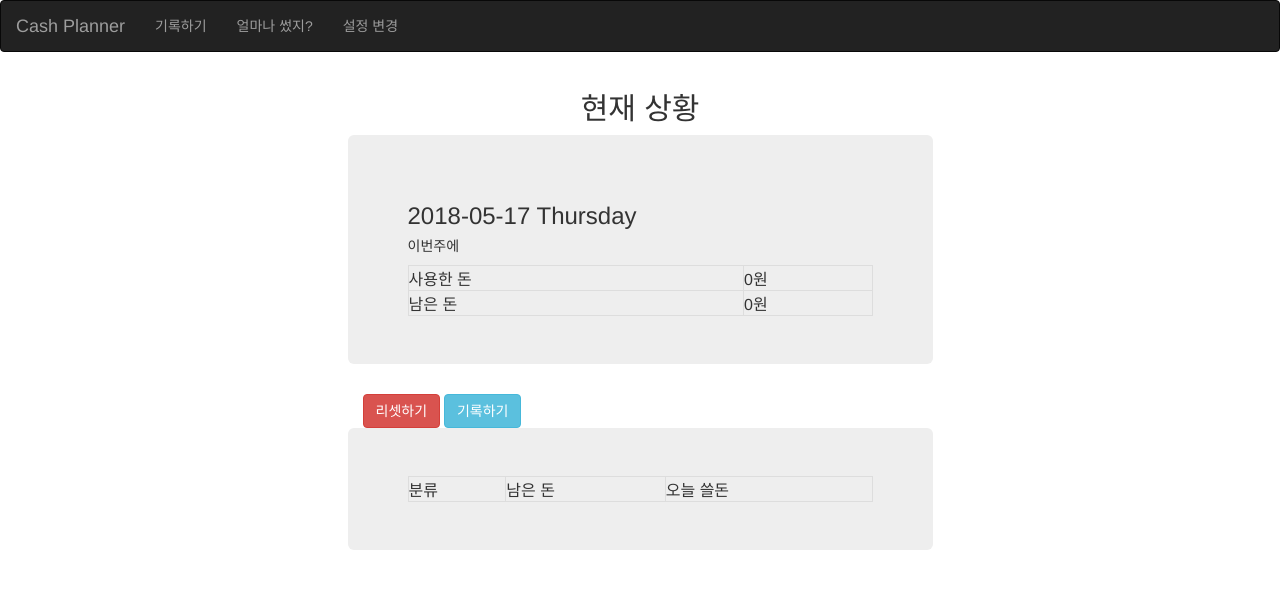
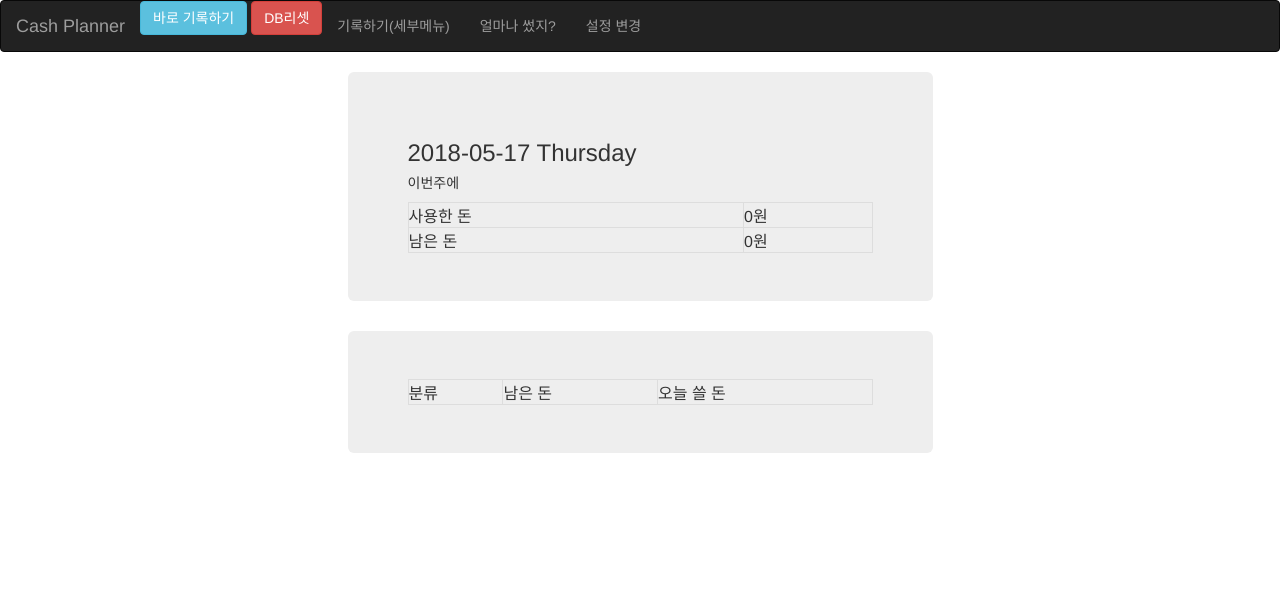
Before and after one commit to ox1230/capl, a Django app: page /main/ in a window 1280 px wide. Shown: the top 589 px of the page. Run offline with Django 3.2, Linux system fonts and the light colour scheme; data that the repository does not hold is empty; some libraries are stand-ins or nearby versions.

Commit message:
디자인변경

```diff
--- a/main/forms.py
+++ b/main/forms.py
@@ -1,11 +1,11 @@
 from django import forms
-from main.models import History, Category
+from .models import History, Category
 
 class HistoryForm(forms.models.ModelForm):
     class Meta:
         model = History
         fields = ('category', 'name', 'price',)
-
+        labels = {'category': '분류', 'name':"내용", "price": '금액'}
         widgets = {
             'category': forms.fields.Select(
                 attrs = {
@@ -23,7 +23,6 @@ class HistoryForm(forms.models.ModelForm):
                 attrs = {
                     'id' : 'history_price_inputBox',
                     'class': "form-control input",
-
                 }
             ),
         }
--- a/main/templates/base.html
+++ b/main/templates/base.html
@@ -4,7 +4,7 @@
         {% comment %} <meta http-equiv="X-UA-Compatible" content="IE=edge"> {% endcomment %}
         <meta name="viewport" content="width=device-width, initial-scale=1">
 
-        <Title>Cash Planner</Title>
+        <Title>{% block title %}{%endblock title %}-Cash Planner</Title>
 
         <link href="/static/css/bootstrap.min.css" rel="stylesheet">
         <script src="https://ajax.googleapis.com/ajax/libs/jquery/3.3.1/jquery.min.js"></script>
@@ -15,7 +15,13 @@
         <nav class="navbar navbar-inverse">
             <div class= "container-fluid">
                 <div class="navbar-header">
+
                     <a class="navbar-brand" href="{% url 'main' %}">Cash Planner</a>
+                    <a id = "add_history_menu"  href = "{% url 'add_history' %}"
+                        role ="button" class ="btn btn-info">바로 기록하기</a>
+                    <a id = "reset_menu"  href = "{% url 'reset' %}"
+                        role ="button" class ="btn btn-danger">DB리셋</a>
+
                     <button type = "button" class= "navbar-toggle btn-info"
                     data-toggle = "collapse" data-target ="#top-menu-collapse" >
                         <span class="icon-bar"></span>
@@ -25,13 +31,14 @@
                 </div>
                 <div id= "top-menu-collapse" class= "collapse navbar-collapse">
                     <ul class="nav navbar-nav">
-                        <li class = "nav-item"><a class= "nav-link" href = "{% url 'add_history'%}">기록하기</a></li>
+                        <li class = "nav-item"><a class= "nav-link" href = "{% url 'add_history'%}">기록하기(세부메뉴)</a></li>
                         <li class = "nav-item"><a class = "nav-link" data-toggle="popover" data-placement = "bottom"
                             title="개발중" data-content="아직 만들지 않았습니다 ㅠㅠ">얼마나 썼지?</a></li>
                         <li class = "nav-item"><a class = "nav-link" data-toggle="popover" data-placement = "bottom"
                             title="개발중" data-content="아직 만들지 않았습니다 ㅠㅠ">설정 변경</a></li>
                     </ul>
-                    <script>
+                     <script>
+                        //popup을 작동시키는 script
                             $(document).ready(function(){
                                 $('[data-toggle="popover"]').popover(
                                     {container: 'body'}
--- a/main/templates/home.html
+++ b/main/templates/home.html
@@ -1,8 +1,12 @@
 {% extends "base.html" %}
+
+{% block title %}
+주머니 상황
+{% endblock title %}
+
 
 {% block body_block %}
 <div class = "container">
-    <div class ="page header text-center"><h2>현재 상황</h2></div>
     <div class = "row">
         <div class ="col-xs-12 col-md-6 col-md-offset-3 jumbotron">
             <h3>{{today_date}}</h3>
@@ -16,19 +20,10 @@
         </div>
     </div>
 
-    <div class ="row">
-        <div class ="col-xs-12 col-md-6 col-md-offset-3">
-        <a id = "reset_menu"  href = "{% url 'reset' %}"
-            role ="button" class ="btn btn-danger">리셋하기</a>
-        <a id = "add_history_menu"  href = "{% url 'add_history' %}"
-            role ="button" class ="btn btn-info">기록하기</a>
-        </div>
-    </div>
-
     <div class = "row">
         <div class = "col-xs-12 col-md-6 col-md-offset-3 jumbotron">
             <table id = "detail_box" class = "col-xs-12 table-bordered">
-                <tr><td>분류</td><td>남은 돈</td><td>오늘 쓸돈</td></tr>
+                <tr><td>분류</td><td>남은 돈</td><td>오늘 쓸 돈</td></tr>
             {% for cate_info in list_of_category_info %}
                 <tr id = {{ cate_info.name }}><td>{{cate_info.name }}</td><td>{{ cate_info.resid }}원</td>
                     <td>{{ cate_info.for_day }}원</td></tr>
```
Also changed, not shown: main/templates/add_history.html (+8 -5 lines).
